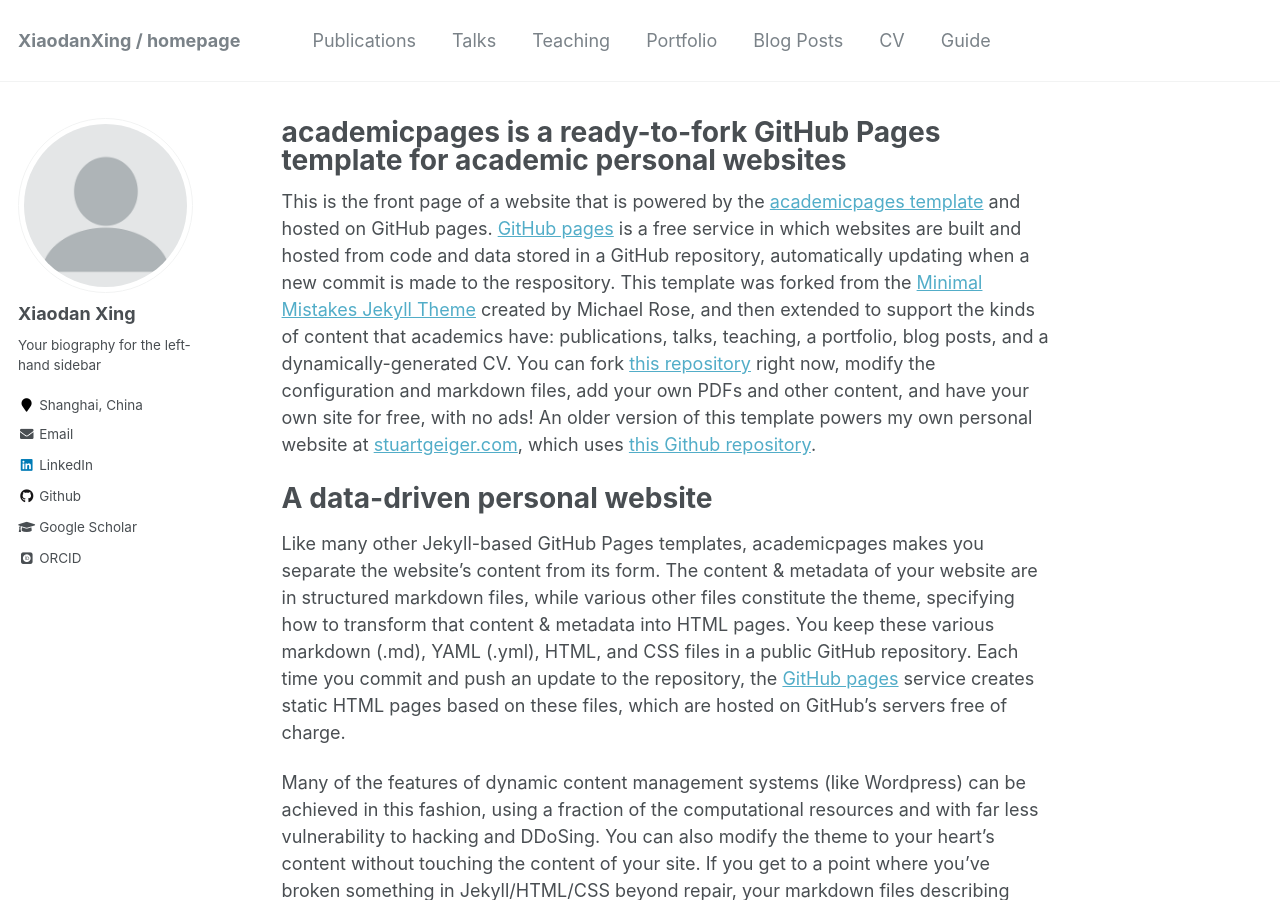
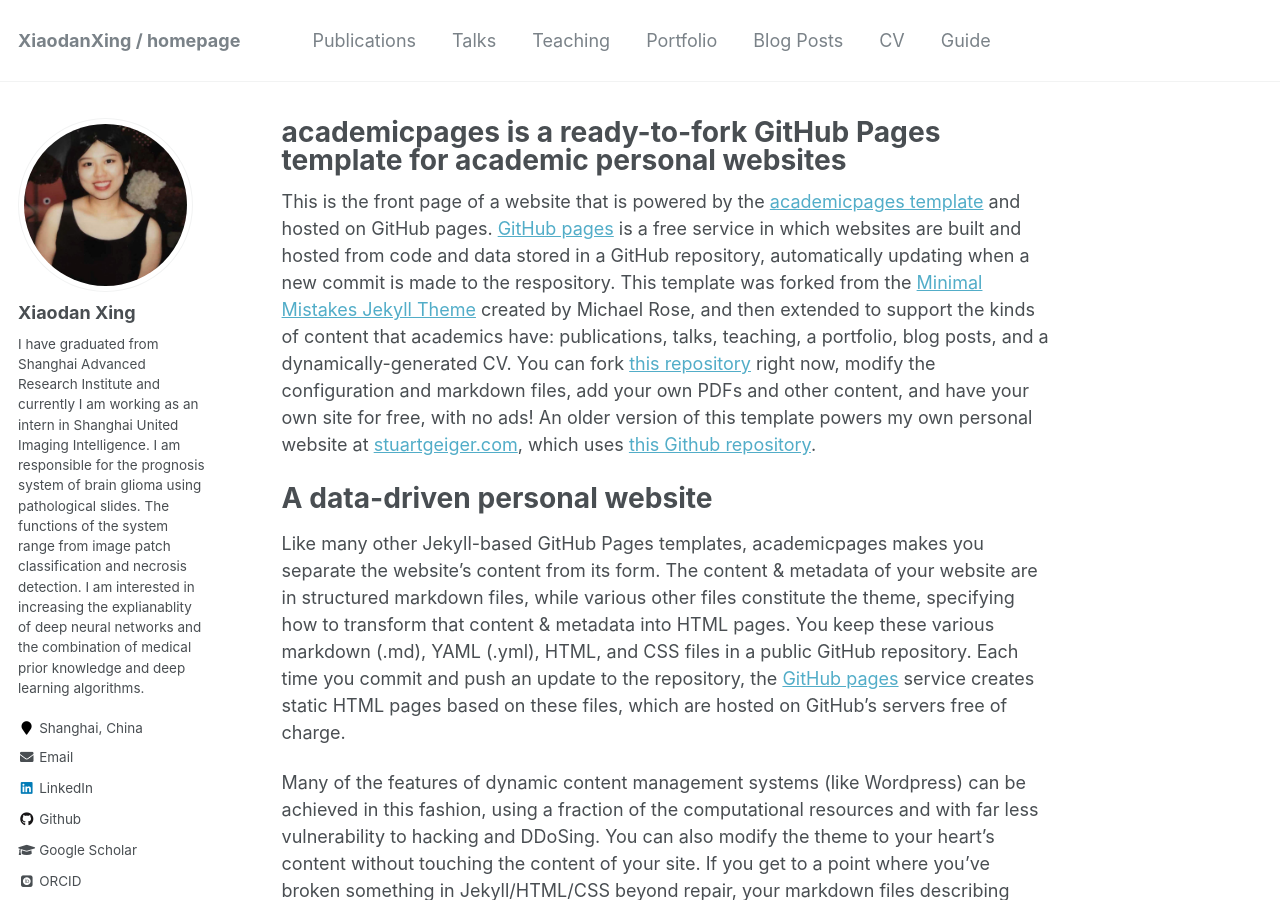
Before and after one commit to XiaodanXing/XiaodanXing.github.io, a Jekyll site: the page built from _pages/about.md, in a window 1280 px wide and 900 px high. Built offline with Jekyll 4.4.1, drawn with Linux system fonts in a browser that asks for light colours; some web fonts are replaced.

Commit message:
Update _config.yml

```diff
--- a/_config.yml
+++ b/_config.yml
@@ -81,8 +81,8 @@ analytics:
 # Site Author
 author:
   name             : "Xiaodan Xing"
-  avatar           : "profile.png"
-  bio              : "Your biography for the left-hand sidebar"
+  avatar           : "Xiaodan.jpg"
+  bio              : "I have graduated from Shanghai Advanced Research Institute and currently I am working as an intern in Shanghai United Imaging Intelligence. I am responsible for the prognosis system of brain glioma using pathological slides. The functions of the system range from image patch classification and necrosis detection.  I am interested in increasing the explianablity of deep neural networks and the combination of medical prior knowledge and deep learning algorithms. "
   location         : "Shanghai, China"
   employer         :
   pubmed           :
```
